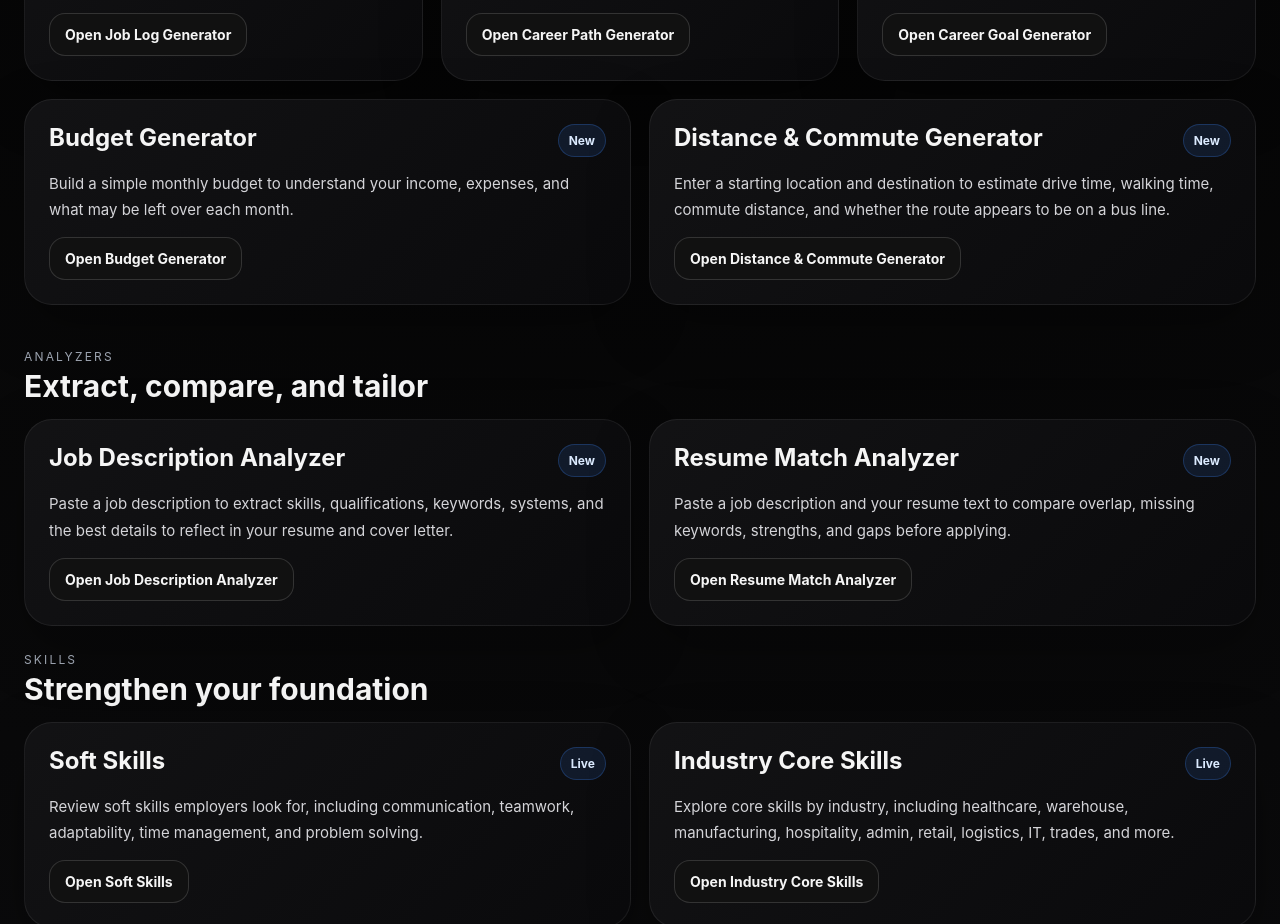
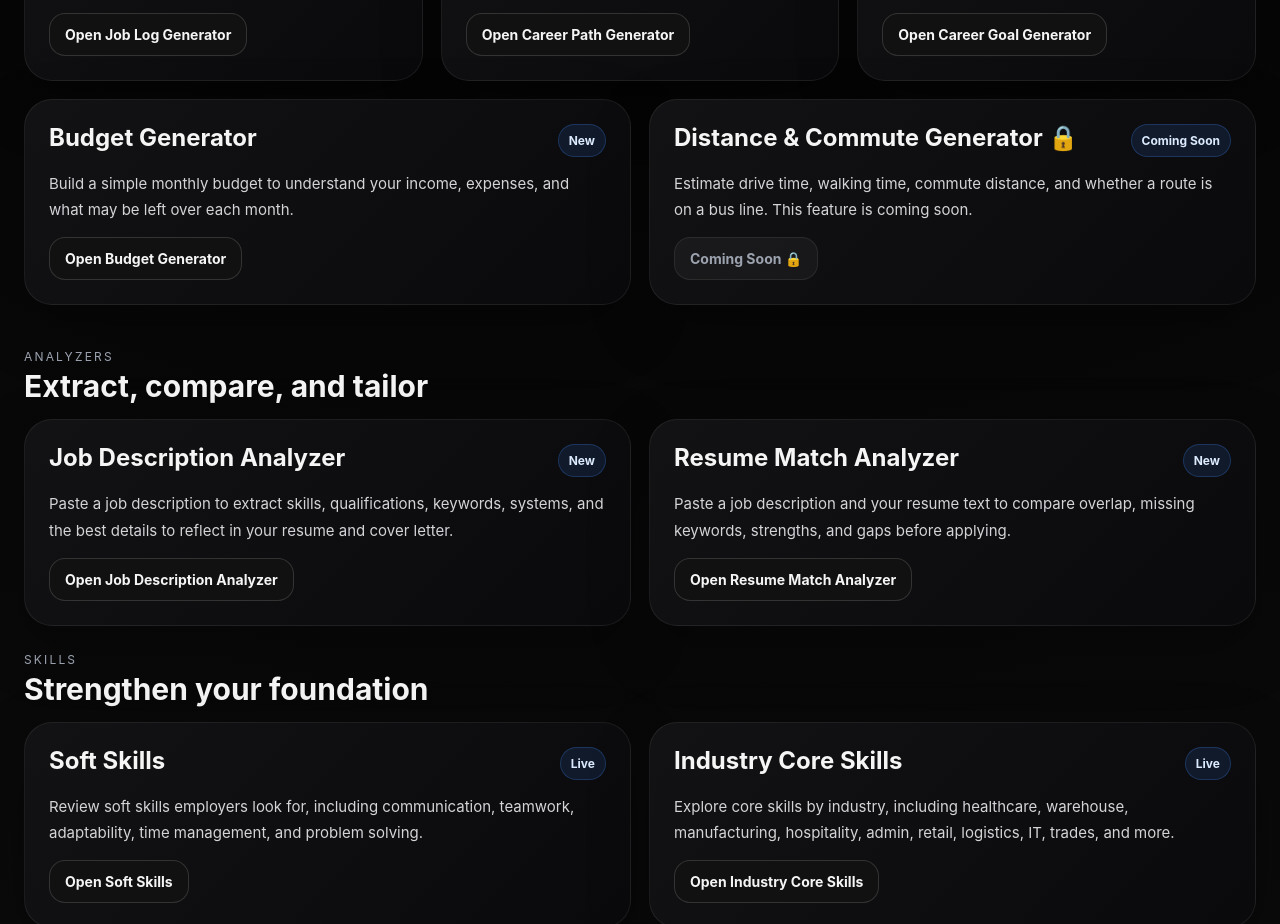
Before and after one commit to UrMizery/hireminds-platform, a Next.js app: page /career-toolkit in a window 1280 px wide. Shown: the part 1200-2124 px from the top of the page. Built offline with nearby package versions, Linux system fonts and the light colour scheme; no server answers.

Commit message:
Update page.tsx

```diff
--- a/app/career-toolkit/page.tsx
+++ b/app/career-toolkit/page.tsx
@@ -191,19 +191,16 @@ Open Budget Generator
 
 <div style={styles.featureCard}>
 <div style={styles.featureTop}>
-<h3 style={styles.featureTitle}>Distance &amp; Commute Generator</h3>
-<span style={styles.liveTag}>New</span>
+<h3 style={styles.featureTitle}>Distance &amp; Commute Generator 🔒</h3>
+<span style={styles.liveTag}>Coming Soon</span>
 </div>
 <p style={styles.featureText}>
-Enter a starting location and destination to estimate drive time, walking
-time, commute distance, and whether the route appears to be on a bus line.
+Estimate drive time, walking time, commute distance, and whether a route is
+on a bus line. This feature is coming soon.
 </p>
-<a
-href="/career-toolkit/distance-commute-generator"
-style={styles.linkButton}
->
-Open Distance &amp; Commute Generator
-</a>
+<span style={styles.lockedToolButton}>
+Coming Soon 🔒
+</span>
 </div>
 </div>
 
@@ -577,6 +574,19 @@ color: "#f5f5f5",
 fontWeight: 700,
 fontSize: "14px",
 },
+  lockedToolButton: {
+display: "inline-flex",
+alignItems: "center",
+justifyContent: "center",
+width: "fit-content",
+padding: "12px 15px",
+borderRadius: "16px",
+border: "1px solid rgba(255,255,255,0.08)",
+background: "rgba(255,255,255,0.04)",
+color: "#9ca3af",
+fontWeight: 700,
+fontSize: "14px",
+},
 supportList: {
 display: "grid",
 gap: "12px",
```
